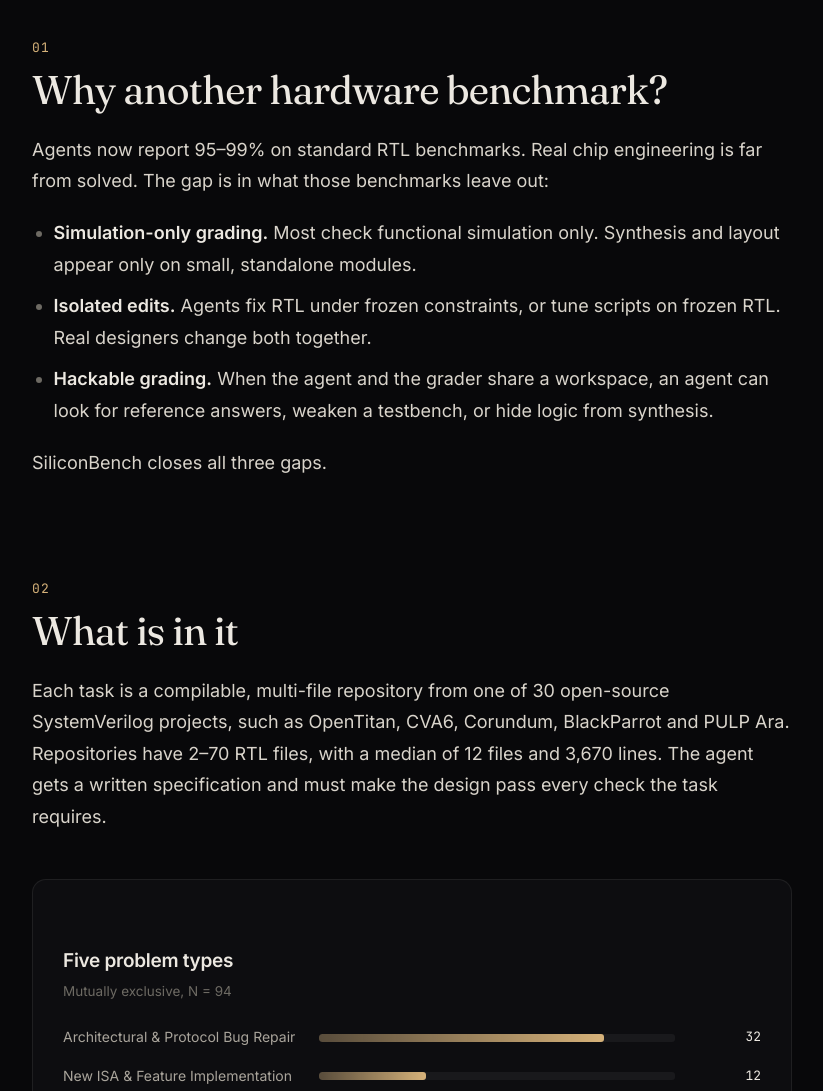
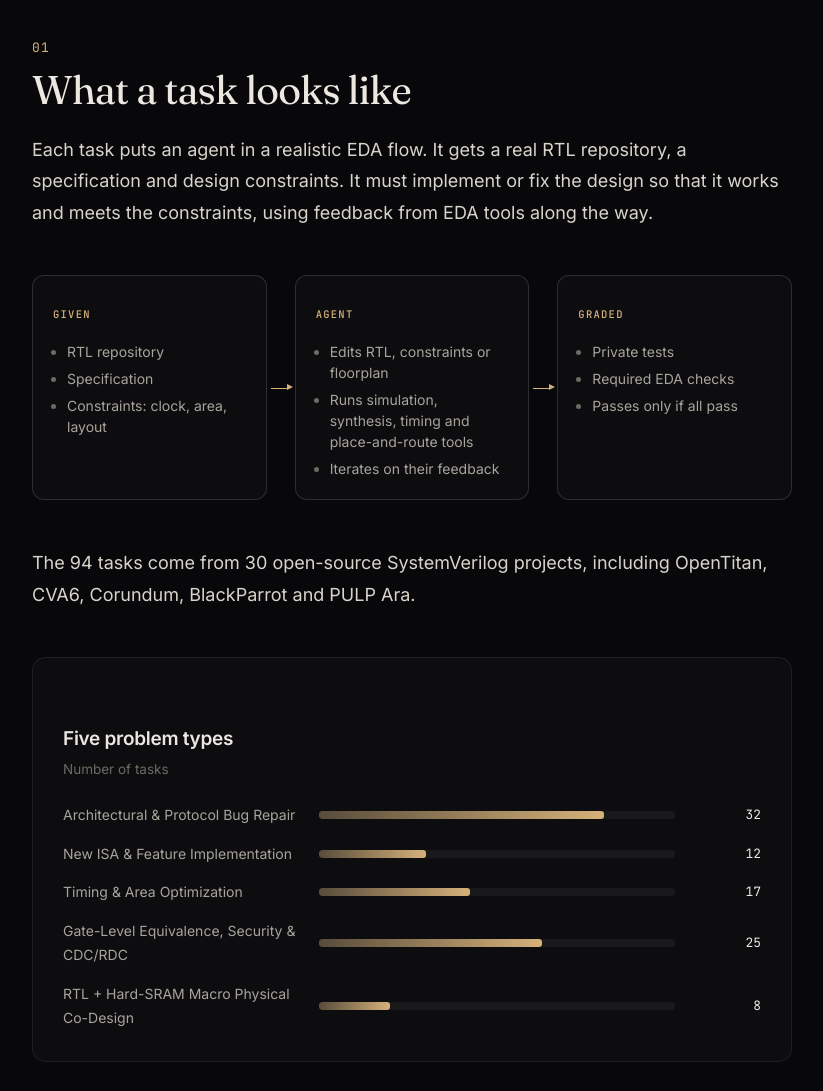
Before and after one commit to siliconbench/siliconbench.github.io, a plain HTML site: page blog/siliconbench-v1/index.html in a window 1280 px wide. Shown: the part 1020-2111 px from the top of the page, without its empty margins (248-1071 px from the left). Drawn offline with Linux system fonts and the light colour scheme.

Commit message:
Blog: replace motivation section with a short task overview

```diff
--- a/assets/css/site.css
+++ b/assets/css/site.css
@@ -516,6 +516,14 @@ table.data.compact .heat { min-width: 50px; padding: 5px 6px; font-size: 12.5px;
 .harbor .pipe .line { width: 70px; height: 1px; background: linear-gradient(90deg, var(--line-2), var(--gold)); position: relative; }
 .harbor .pipe .line::after { content: ""; position: absolute; right: -1px; top: -3px; border-left: 6px solid var(--gold); border-top: 3.5px solid transparent; border-bottom: 3.5px solid transparent; }
 
+.steps { display: grid; grid-template-columns: 1fr 28px 1fr 28px 1fr; align-items: stretch; }
+.steps .box { border: 1px solid var(--line-2); border-radius: 12px; padding: 20px; background: var(--bg-2); }
+.steps .k { font: 500 10.5px/1 var(--mono); letter-spacing: 0.12em; text-transform: uppercase; color: var(--gold); }
+.steps ul { margin: 14px 0 0; padding-left: 1em; font-size: 14px; color: var(--fg-2); line-height: 1.5; }
+.steps li + li { margin-top: 6px; }
+.steps .arrow { position: relative; }
+.steps .arrow::before { content: ""; position: absolute; left: 4px; right: 6px; top: 50%; height: 1px; background: var(--gold); }
+.steps .arrow::after { content: ""; position: absolute; right: 2px; top: calc(50% - 3.5px); border-left: 6px solid var(--gold); border-top: 3.5px solid transparent; border-bottom: 3.5px solid transparent; }
 .funnel { display: grid; grid-template-columns: repeat(3, 1fr); gap: 14px; }
 .funnel div { border: 1px solid var(--line); border-radius: 12px; padding: 22px; background: var(--bg-2); }
 .funnel b { font: 300 46px/1 var(--serif); color: var(--fg); display: block; letter-spacing: -0.03em; }
@@ -564,6 +572,10 @@ table.data.compact .heat { min-width: 50px; padding: 5px 6px; font-size: 12.5px;
   .harbor .pipe .line { width: 1px; height: 26px; background: linear-gradient(180deg, var(--line-2), var(--gold)); }
   .harbor .pipe .line::after { display: none; }
   .funnel, .cases, .kpis { grid-template-columns: 1fr; }
+  .steps { grid-template-columns: 1fr; }
+  .steps .arrow { height: 22px; }
+  .steps .arrow::before { left: 50%; right: auto; top: 2px; bottom: 6px; width: 1px; height: auto; }
+  .steps .arrow::after { left: calc(50% - 3.5px); right: auto; top: auto; bottom: 1px; border-top: 6px solid var(--gold); border-left: 3.5px solid transparent; border-right: 3.5px solid transparent; border-bottom: 0; }
   .ex { grid-template-columns: 1fr; gap: 28px; padding: 30px 22px; }
   .matrix-row, .matrix-axis { grid-template-columns: 110px 1fr 44px; gap: 10px; }
 }
--- a/blog/siliconbench-v1/index.html
+++ b/blog/siliconbench-v1/index.html
@@ -49,30 +49,30 @@
       </ul>
     </div>
 
-    <h2 id="why" data-toc="Why SiliconBench"><span class="no">01</span>Why another hardware benchmark?</h2>
-    <p>Agents now report 95–99% on standard RTL benchmarks. Real chip engineering is far from solved. The gap is in what those benchmarks leave out:</p>
-    <ul>
-      <li><strong>Simulation-only grading.</strong> Most check functional simulation only. Synthesis and layout appear only on small, standalone modules.</li>
-      <li><strong>Isolated edits.</strong> Agents fix RTL under frozen constraints, or tune scripts on frozen RTL. Real designers change both together.</li>
-      <li><strong>Hackable grading.</strong> When the agent and the grader share a workspace, an agent can look for reference answers, weaken a testbench, or hide logic from synthesis.</li>
-    </ul>
-    <p>SiliconBench closes all three gaps.</p>
+    <h2 id="task" data-toc="What a task looks like"><span class="no">01</span>What a task looks like</h2>
+    <p>Each task puts an agent in a realistic EDA flow. It gets a real RTL repository, a specification and design constraints. It must implement or fix the design so that it works and meets the constraints, using feedback from EDA tools along the way.</p>
 
-    <h2 id="what" data-toc="What is in it"><span class="no">02</span>What is in it</h2>
-    <p>Each task is a compilable, multi-file repository from one of 30 open-source SystemVerilog projects, such as OpenTitan, CVA6, Corundum, BlackParrot and PULP Ara. Repositories have 2–70 RTL files, with a median of 12 files and 3,670 lines. The agent gets a written specification and must make the design pass every check the task requires.</p>
+    <figure class="figure reveal">
+      <div class="steps">
+        <div class="box"><span class="k">Given</span><ul><li>RTL repository</li><li>Specification</li><li>Constraints: clock, area, layout</li></ul></div>
+        <div class="arrow"></div>
+        <div class="box"><span class="k">Agent</span><ul><li>Edits RTL, constraints or floorplan</li><li>Runs simulation, synthesis, timing and place-and-route tools</li><li>Iterates on their feedback</li></ul></div>
+        <div class="arrow"></div>
+        <div class="box"><span class="k">Graded</span><ul><li>Private tests</li><li>Required EDA checks</li><li>Passes only if all pass</li></ul></div>
+      </div>
+    </figure>
+
+    <p>The 94 tasks come from 30 open-source SystemVerilog projects, including OpenTitan, CVA6, Corundum, BlackParrot and PULP Ara.</p>
 
     <figure class="figure reveal">
       <div class="chart-card">
         <h3>Five problem types</h3>
-        <p class="sub">Mutually exclusive, N = 94</p>
+        <p class="sub">Number of tasks</p>
         <div id="post-type-bars"></div>
       </div>
     </figure>
 
-
-    <p>Depending on the task, the verifier runs functional simulation, synthesis, gate-level simulation, static timing and physical design checks. A task passes only if all of them pass.</p>
-
-    <h2 id="harbor" data-toc="Isolated grading"><span class="no">03</span>Grading the agent cannot touch</h2>
+    <h2 id="harbor" data-toc="Isolated grading"><span class="no">02</span>Grading the agent cannot touch</h2>
     <p>We use the two-container <a href="https://github.com/laude-institute/harbor" target="_blank" rel="noopener">Harbor</a> architecture. The agent never shares a filesystem with the grader.</p>
 
     <figure class="figure reveal">
@@ -92,7 +92,7 @@
       <figcaption>Only the task's editable RTL, constraint and floorplan files cross over. Modified wrappers, local testbenches and logs are discarded.</figcaption>
     </figure>
 
-    <h2 id="built" data-toc="How tasks were built"><span class="no">04</span>How tasks were built</h2>
+    <h2 id="built" data-toc="How tasks were built"><span class="no">03</span>How tasks were built</h2>
     <div class="funnel reveal">
       <div><span class="k">Phase I · Seed pool</span><b>160</b><p>Senior IC engineers write candidate tasks with self-contained specifications.</p></div>
       <div><span class="k">Phase II · Automated QA</span><b>2 + 1</b><p>Two independent reference solutions must pass; the starter design must fail. Injected bugs must be caught.</p></div>
@@ -100,7 +100,7 @@
     </div>
     <p>Requiring two independent solutions keeps graders honest: a valid hardware fix can take many forms, and the tests must accept all of them.</p>
 
-    <h2 id="results" data-toc="Results"><span class="no">05</span>Results</h2>
+    <h2 id="results" data-toc="Results"><span class="no">04</span>Results</h2>
     <p>We evaluated six frontier agents, four proprietary and two open-weights, with 564 runs in total.</p>
 
     <figure class="figure reveal">
@@ -114,7 +114,7 @@
     <p>The four proprietary agents pass 40.4–84.0% of tasks; GLM-5.3 and DeepSeek-V4.1-Flash-1017 pass 33.0% and 27.7%.</p>
 
 
-    <h2 id="behavior" data-toc="How agents work"><span class="no">06</span>How agents work</h2>
+    <h2 id="behavior" data-toc="How agents work"><span class="no">05</span>How agents work</h2>
     <p>We analyzed all 46,526 tool calls. Three distinct styles emerge.</p>
 
     <figure class="figure reveal">
@@ -131,7 +131,7 @@
       <li><strong>Stopping early (GPT-Sol 6.1, GPT-Terra 6.1).</strong> 37.5–44.5 median calls. In about 20% of runs they edit RTL after their last simulation and never re-test.</li>
     </ul>
 
-    <h2 id="failures" data-toc="Why agents fail"><span class="no">07</span>Why agents fail</h2>
+    <h2 id="failures" data-toc="Why agents fail"><span class="no">06</span>Why agents fail</h2>
     <p>Reading the 272 failed trajectories, three patterns repeat:</p>
     <ul>
       <li><strong>Coupled modules left out of sync.</strong> On tasks spanning three or more modules, leaving a required module untouched is 5.1× more common in failed runs than in passing ones. Others edit each file locally without matching the flush, credit or valid/ready handshake across the boundary.</li>
@@ -140,7 +140,7 @@
     </ul>
     <p>Six tasks remain unsolved by all six agents. Each combines multi-file logic with strict area, multi-corner timing or multi-SRAM layout limits.</p>
 
-    <h2 id="hacking" data-toc="Evaluation hacking"><span class="no">08</span>Evaluation hacking</h2>
+    <h2 id="hacking" data-toc="Evaluation hacking"><span class="no">07</span>Evaluation hacking</h2>
     <p>We define evaluation hacking as a deliberate attempt to bypass grading, such as searching for hidden tests or reference RTL outside <code>/workspace</code>. It happened in 53 of 564 runs, with 90 distinct events. Zero succeeded.</p>
 
     <div class="kpis reveal">
@@ -163,7 +163,7 @@
       <li><strong>Forging a timestamp (1 event).</strong> After editing and reverting a read-only wrapper, GPT-Terra 6.1 ran <code>touch -d</code> to restore its timestamp. Harbor copies only hash-verified, allowlisted files, so this has no effect.</li>
     </ul>
 
-    <h2 id="cases" data-toc="Case studies"><span class="no">09</span>Four case studies</h2>
+    <h2 id="cases" data-toc="Case studies"><span class="no">08</span>Four case studies</h2>
     <div class="cases reveal">
       <div class="case"><span class="k">OpenTitan KMAC · 5/6 pass</span><h4>Cross-module flush</h4><p>A flush must stop <code>prim_packer</code> inputs and drain <code>kmac_msgfifo</code> together. DeepSeek-V4.1-Flash-1017 edits both without blocking new inputs; Claude Opus 5.5 keeps them in sync.</p></div>
       <div class="case"><span class="k">Corundum 100G NIC · 1/6 pass</span><h4>500 MHz timing closure</h4><p>GPT-Terra 6.1 does an 80-bit add and compare in one cycle: it passes simulation, then fails timing at 2.62 ns (WNS −0.62 ns). Only Claude Opus 5.5 pipelines it (WNS +0.52 ns).</p></div>
```
